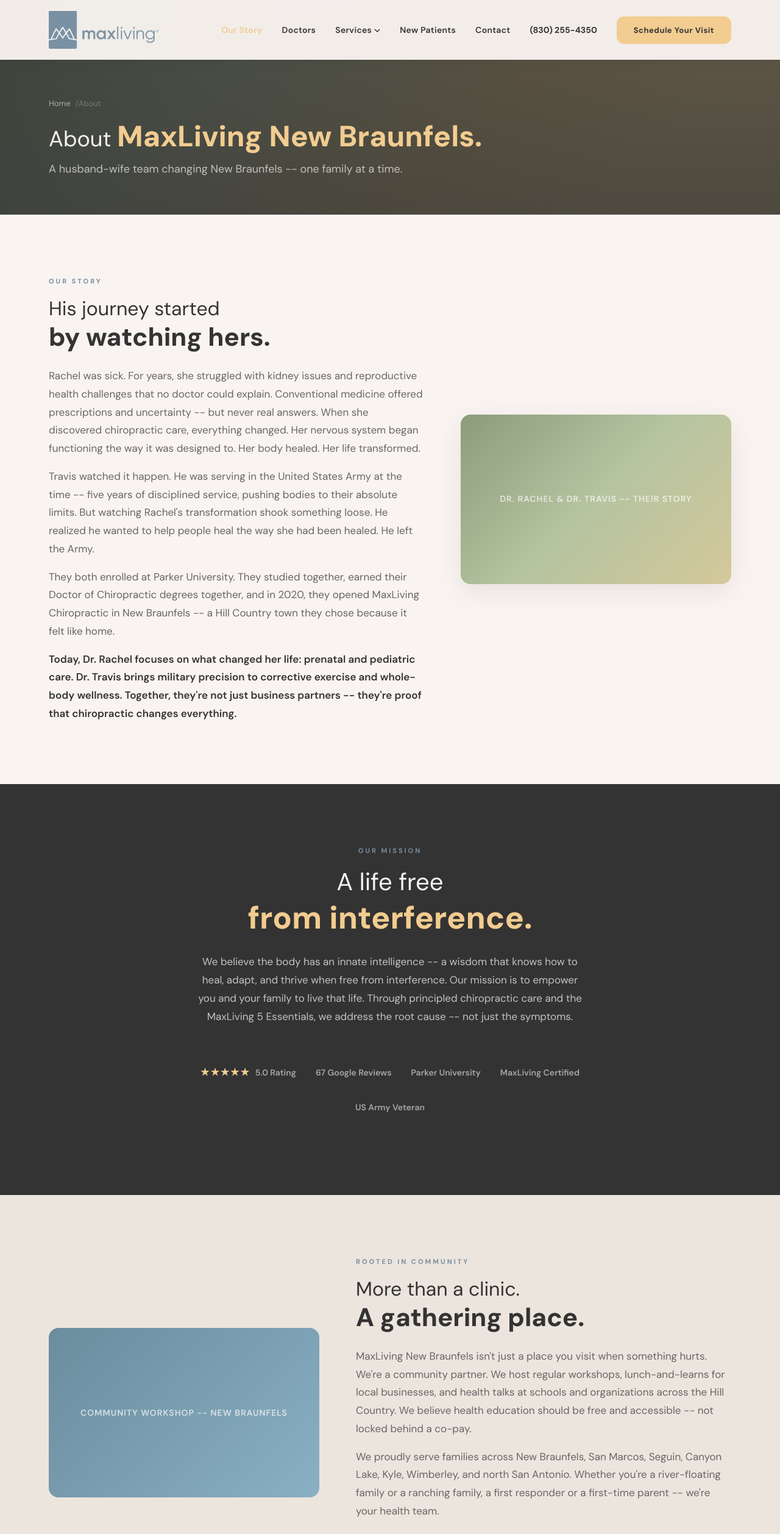
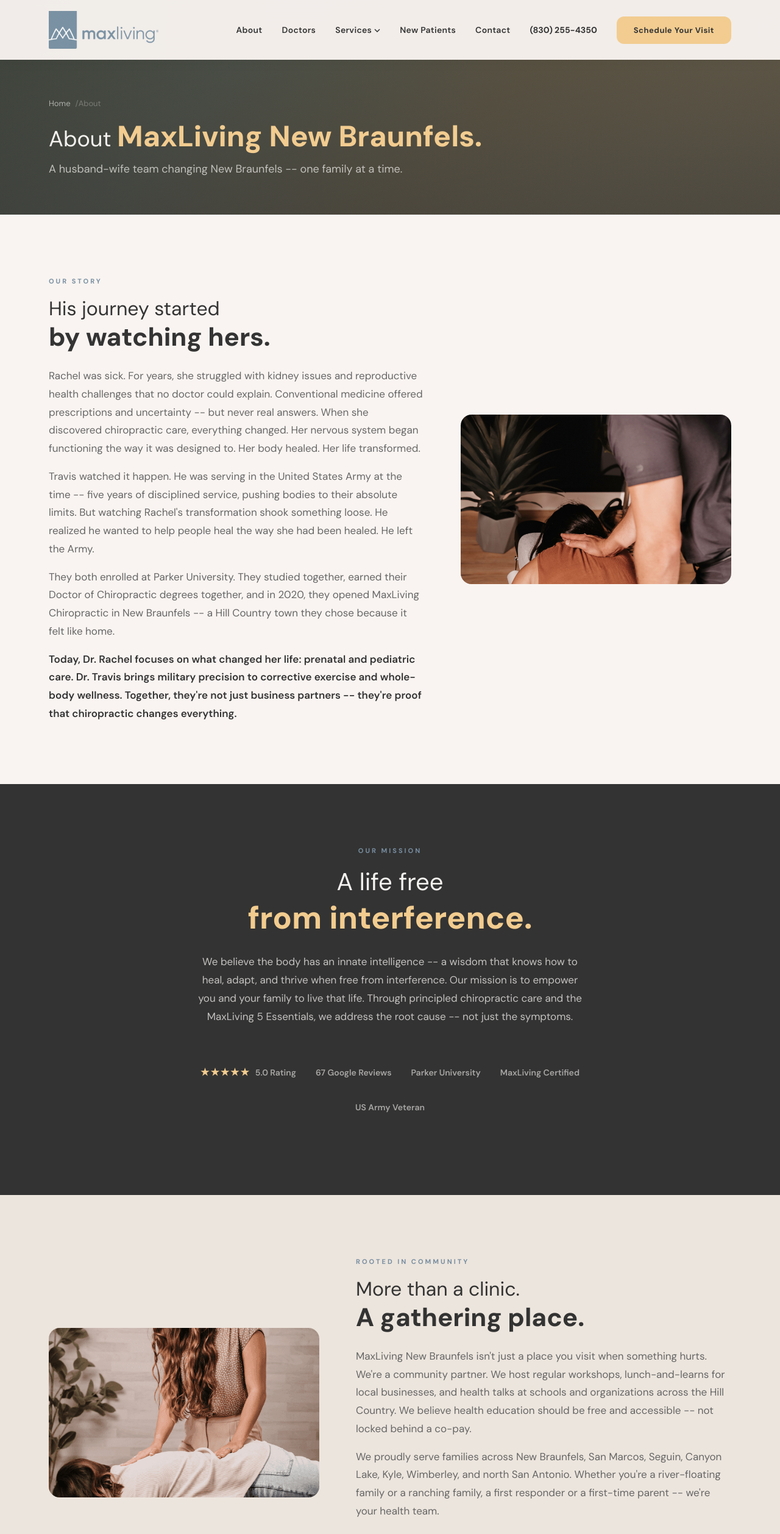
Before and after one commit to seogrowthmode/ml-chiro-newbraunfels, a Next.js app: page /about in a window 1280 px wide. Shown: the top 2516 px of the page at 61% size. Built offline with nearby package versions, Linux system fonts and the light colour scheme.

Commit message:
Fix nav overflow (reduce links), constrain hero image, remove purple bleed

```diff
--- a/app/about/page.tsx
+++ b/app/about/page.tsx
@@ -4,6 +4,7 @@
 import PageHero from '@/components/PageHero'
 import ConversionCTA from '@/components/ConversionCTA'
 import ScrollReveal from '@/components/ScrollReveal'
+import Image from 'next/image'
 import Link from 'next/link'
 import type { Metadata } from 'next'
 
@@ -48,8 +49,9 @@
               <p style={{ fontSize: '17px', color: 'var(--text-secondary)', lineHeight: 1.75, marginBottom: '16px' }}>They both enrolled at Parker University. They studied together, earned their Doctor of Chiropractic degrees together, and in 2020, they opened MaxLiving Chiropractic in New Braunfels -- a Hill Country town they chose because it felt like home.</p>
               <p style={{ fontSize: '17px', color: 'var(--charcoal)', lineHeight: 1.75, fontWeight: 600 }}>Today, Dr. Rachel focuses on what changed her life: prenatal and pediatric care. Dr. Travis brings military precision to corrective exercise and whole-body wellness. Together, they&apos;re not just business partners -- they&apos;re proof that chiropractic changes everything.</p>
             </div>
-            <div className="img-placeholder img-placeholder--landscape img-placeholder--editorial">
-              <span className="img-placeholder__label">Dr. Rachel &amp; Dr. Travis -- Their Story</span>
+            <div style={{ borderRadius: '18px', overflow: 'hidden', background: 'linear-gradient(135deg, var(--cream) 0%, var(--stone) 100%)', aspectRatio: '16/10', display: 'flex', alignItems: 'center', justifyContent: 'center', position: 'relative' }}>
+              <div style={{ position: 'absolute', inset: 0, background: 'linear-gradient(180deg, transparent 50%, rgba(45,42,38,0.15) 100%)' }} />
+              <Image src="/images/clinic-content.png" alt="Dr. Rachel and Dr. Travis Diestel - MaxLiving Chiropractic New Braunfels" fill style={{ objectFit: 'cover' }} sizes="(max-width: 768px) 100vw, 45vw" />
             </div>
           </div>
         </div>
@@ -78,8 +80,9 @@
       <section className="page-section page-section--stone">
         <div className="container">
           <div className="split split--45-55 reveal">
-            <div className="img-placeholder img-placeholder--landscape img-placeholder--warm">
-              <span className="img-placeholder__label">Community Workshop -- New Braunfels</span>
+            <div style={{ borderRadius: '18px', overflow: 'hidden', background: 'linear-gradient(135deg, var(--cream) 0%, var(--stone) 100%)', aspectRatio: '16/10', display: 'flex', alignItems: 'center', justifyContent: 'center', position: 'relative' }}>
+              <div style={{ position: 'absolute', inset: 0, background: 'linear-gradient(180deg, transparent 50%, rgba(45,42,38,0.15) 100%)' }} />
+              <Image src="/images/clinic-hero.png" alt="MaxLiving Chiropractic Community Workshop in New Braunfels" fill style={{ objectFit: 'cover' }} sizes="(max-width: 768px) 100vw, 45vw" />
             </div>
             <div>
               <span className="eyebrow">Rooted in Community</span>
--- a/app/globals.css
+++ b/app/globals.css
@@ -102,8 +102,8 @@
 .hero{position:relative;min-height:85vh;display:flex;overflow:hidden}
 .hero__dark{width:55%;background:var(--charcoal);display:flex;align-items:center;padding:140px 0 80px;position:relative;z-index:2}
 .hero__dark-inner{max-width:calc(var(--container)*.55);margin-left:auto;padding:0 60px 0 var(--pad)}
-.hero__light{width:45%;background:var(--cream);position:relative}
-.hero__photo{position:absolute;top:50%;left:0;transform:translateY(-50%);width:100%;height:80%;border-radius:var(--r-lg);overflow:hidden;z-index:3;box-shadow:-12px 0 60px rgba(0,0,0,.2)}
+.hero__light{width:45%;background:var(--cream);position:relative;overflow:hidden}
+.hero__photo{position:absolute;top:50%;left:20px;transform:translateY(-50%);width:calc(100% - 40px);height:75%;border-radius:var(--r-lg);overflow:hidden;z-index:3;box-shadow:-12px 0 60px rgba(0,0,0,.2)}
 .hero__photo-placeholder{width:100%;height:100%;background:linear-gradient(135deg,var(--stone) 0%,var(--light-blue) 50%,var(--steel) 100%);display:flex;align-items:center;justify-content:center;flex-direction:column;gap:12px;color:var(--text-light);font-size:14px;font-weight:600;letter-spacing:1px;text-transform:uppercase;opacity:.7}
 .hero__photo-placeholder svg{width:80px;height:80px;opacity:.5}
 .hero__label{margin-bottom:24px}
--- a/components/ConditionPageTemplate.tsx
+++ b/components/ConditionPageTemplate.tsx
@@ -50,7 +50,10 @@
               <h2 className="split__headline"><span className="line1">{props.overviewLine1}</span><span className="line2">{props.overviewLine2}</span></h2>
               {props.overviewParagraphs.map((p, i) => <p key={i} style={{ fontSize: '17px', color: i === props.overviewParagraphs.length - 1 ? 'var(--charcoal)' : 'var(--text-secondary)', lineHeight: 1.75, marginBottom: '16px', fontWeight: i === props.overviewParagraphs.length - 1 ? 600 : 400 }}>{p}</p>)}
             </div>
-            <div className="img-placeholder img-placeholder--landscape img-placeholder--editorial"><span className="img-placeholder__label">{props.breadcrumbLabel} Relief -- New Braunfels</span></div>
+            <div style={{ borderRadius: '18px', overflow: 'hidden', background: 'linear-gradient(135deg, var(--cream) 0%, var(--stone) 100%)', aspectRatio: '16/10', display: 'flex', alignItems: 'center', justifyContent: 'center', position: 'relative' }}>
+              <div style={{ position: 'absolute', inset: 0, background: 'linear-gradient(180deg, transparent 50%, rgba(45,42,38,0.15) 100%)' }} />
+              <p style={{ fontSize: '15px', fontWeight: 600, color: 'var(--text-secondary)', letterSpacing: '1px', textTransform: 'uppercase', opacity: 0.6, textAlign: 'center', padding: '24px' }}>{props.breadcrumbLabel} Relief -- New Braunfels</p>
+            </div>
           </div>
         </div>
       </section>
--- a/components/HomepageClient.tsx
+++ b/components/HomepageClient.tsx
@@ -44,7 +44,7 @@
         if (!href) return
         const target = document.querySelector(href)
         if (target) {
-          e.preventDefault()
+          e.preventDefault() // smooth scroll handler, not form submit
           target.scrollIntoView({ behavior: 'smooth', block: 'start' })
           navMenu?.classList.remove('open')
         }
--- a/components/NavInner.tsx
+++ b/components/NavInner.tsx
@@ -74,15 +74,13 @@
 
   const navLinks = isHomepage
     ? [
-        { href: '/#empathy', label: 'Conditions' },
         { href: '/#team-split', label: 'Our Doctors' },
         { href: '/#services', label: 'Services', hasDropdown: true },
         { href: '/#essentials', label: '5 Essentials' },
         { href: '/#testimonials', label: 'Reviews' },
-        { href: '/#faq', label: 'FAQ' },
       ]
     : [
-        { href: '/about', label: 'Our Story' },
+        { href: '/about', label: 'About' },
         { href: '/team', label: 'Doctors' },
         { href: '/#services', label: 'Services', hasDropdown: true },
         { href: '/new-patient', label: 'New Patients' },
@@ -112,7 +110,7 @@
                     style={activeLink === link.label ? { color: 'var(--gold)' } : undefined}
                     onClick={(e) => {
                       if (window.innerWidth <= 768) {
-                        e.preventDefault()
+                        e.preventDefault() // mobile nav toggle, not a form submit
                         setServicesOpen(!servicesOpen)
                       }
                     }}
--- a/components/ServicePageTemplate.tsx
+++ b/components/ServicePageTemplate.tsx
@@ -53,8 +53,9 @@
                 <p key={i} style={{ fontSize: '17px', color: 'var(--text-secondary)', lineHeight: 1.75, marginBottom: i < props.overviewParagraphs.length - 1 ? '16px' : 0 }}>{p}</p>
               ))}
             </div>
-            <div className="img-placeholder img-placeholder--portrait img-placeholder--editorial">
-              <span className="img-placeholder__label">{props.breadcrumbLabel}</span>
+            <div style={{ borderRadius: '18px', overflow: 'hidden', background: 'linear-gradient(135deg, var(--cream) 0%, var(--stone) 100%)', aspectRatio: '3/4', display: 'flex', alignItems: 'center', justifyContent: 'center', position: 'relative' }}>
+              <div style={{ position: 'absolute', inset: 0, background: 'linear-gradient(180deg, transparent 50%, rgba(45,42,38,0.15) 100%)' }} />
+              <p style={{ fontSize: '15px', fontWeight: 600, color: 'var(--text-secondary)', letterSpacing: '1px', textTransform: 'uppercase', opacity: 0.6, textAlign: 'center', padding: '24px' }}>{props.breadcrumbLabel}</p>
             </div>
           </div>
         </div>
```
Also changed, not shown: app/contact/page.tsx (+12 -1 lines), components/FormCard.tsx (+3 -6 lines).
